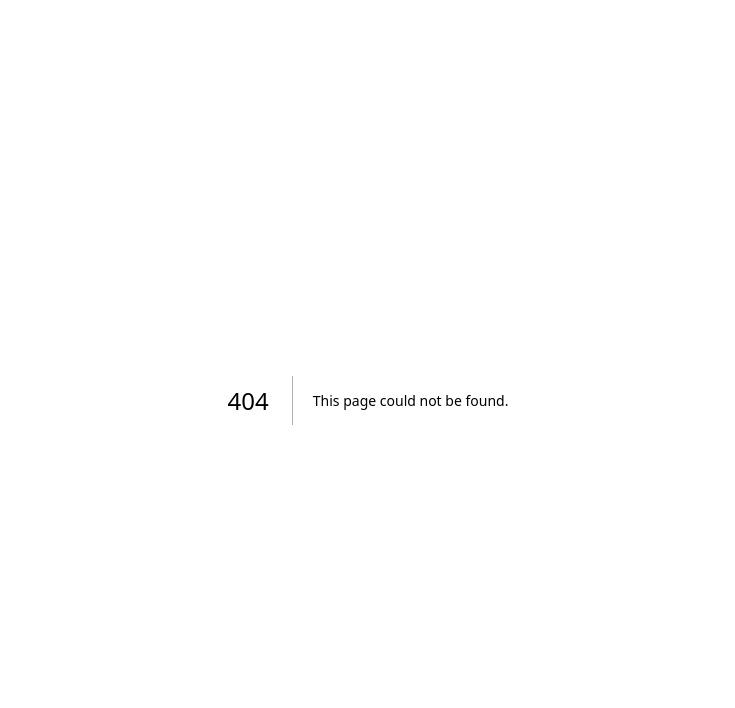
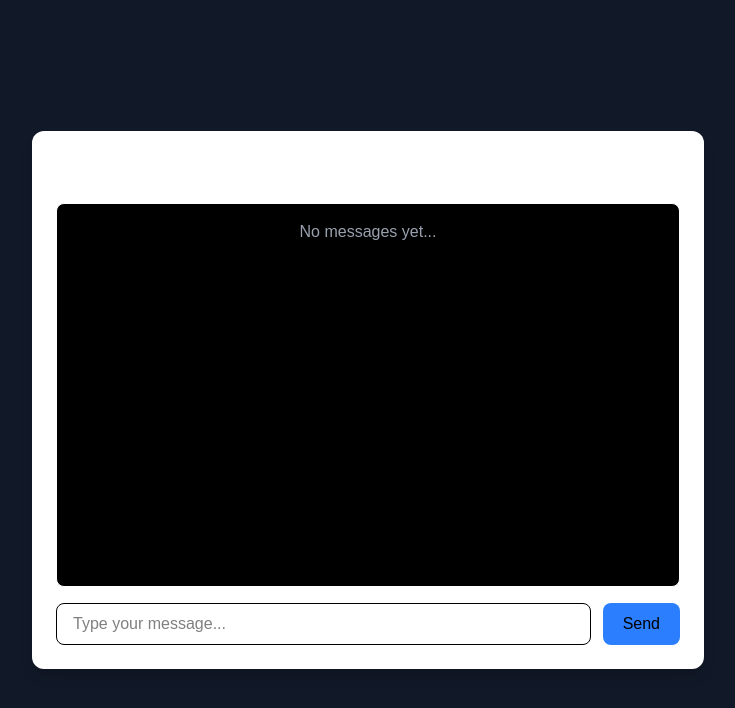
Before and after one commit to CoolSidOfficial/FORUMS, a Next.js app: page /chat-room in a window 1280 px wide. Before the commit this address had no page. Shown: the top 708 px of the page, without its empty margins (272-1007 px from the left). Built offline with nearby package versions, Linux system fonts and the light colour scheme.

Commit message:
chat-room frontend

```diff
--- /dev/null
+++ b/src/app/chat-room/page.js
@@ -0,0 +1,63 @@
+"use client";
+
+import { useState } from "react";
+
+export default function ChatRoom() {
+  const [messages, setMessages] = useState([]);
+  const [input, setInput] = useState("");
+
+  const sendMessage = () => {
+    if (!input.trim()) return;
+
+    setMessages([...messages, input]);
+    setInput("");
+  };
+
+  return (
+    <div className="flex flex-col items-center justify-center min-h-screen bg-[#111827] p-6">
+
+      <div className="w-full max-w-2xl bg-white shadow-lg rounded-xl p-6">
+
+        <h1 className="text-2xl font-bold mb-4 text-center">
+          Live Chat Room
+        </h1>
+
+        {/* Chat Box */}
+        <div className="h-96 border rounded-lg p-4 overflow-y-auto bg-black space-y-2">
+          {messages.length === 0 && (
+            <p className="text-gray-400 text-center">No messages yet...</p>
+          )}
+
+          {messages.map((msg, index) => (
+            <div
+              key={index}
+              className="bg-blue-100 text-gray-800 px-3 py-2 rounded-lg w-fit"
+            >
+              {msg}
+            </div>
+          ))}
+        </div>
+
+        {/* Input Section */}
+        <div className="flex gap-3 mt-4">
+          <input
+            type="text"
+            placeholder="Type your message..."
+            className="flex-1 border rounded-lg px-4 py-2 focus:outline-none focus:ring-2 text-black focus:ring-blue-400"
+            value={input}
+            onChange={(e) => setInput(e.target.value)}
+          />
+
+          <button
+            onClick={sendMessage}
+            className="bg-blue-500 hover:bg-blue-600 text-black px-5 py-2 rounded-lg transition"
+          >
+            Send
+          </button>
+        </div>
+
+      </div>
+
+    </div>
+  );
+}
```
